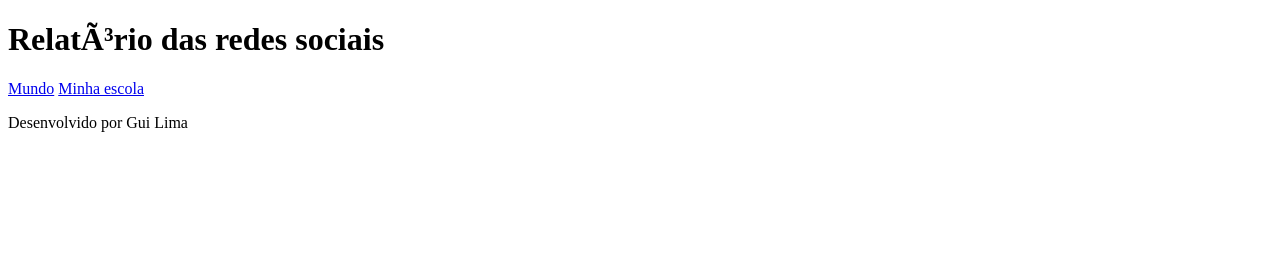
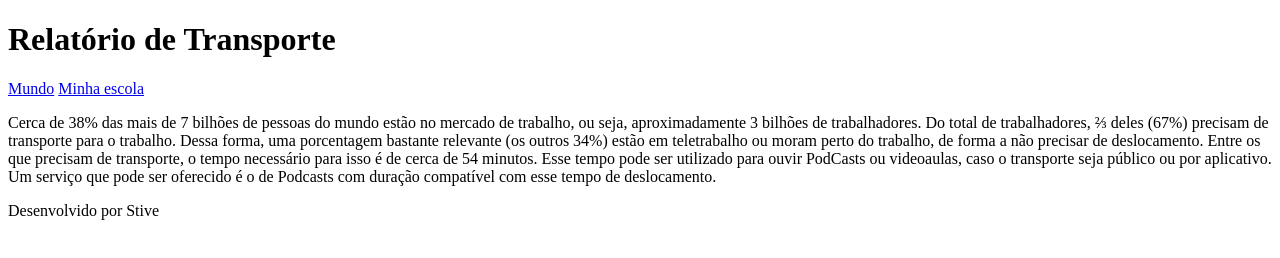
Before and after one commit to HellenQuedas/Redes-Sociais, a plain HTML site: page index.html in a window 1280 px wide. Drawn offline with Linux system fonts and the light colour scheme.

Commit message:
Add files via upload

```diff
--- a/index.html
+++ b/index.html
@@ -1,28 +1,38 @@
 <!DOCTYPE html>
-<html lang=”pt-br”>
+<html lang="pt-br">
 <head>
-<meta charset=”UTF-8”>
-<meta name=”viewport” content=”width=device-width,
-initial-scale=1.0”>
-<title>Redes Sociais</title>
+    <meta charset="UTF-8">
+    <meta name="viewport" content="width=device-width, initial-scale=1.0">
+    <title>[Tema da sua base de dados]</title>
 </head>
 <body>
     <header>
-        <h1>Relatório das redes sociais</h1>
+        <h1>Relatório de Transporte</h1>
         <nav>
-            <a href=”index.html”>Mundo</a>
-            <a href=”#”>Minha escola</a>
-            </nav>
+            <a href="index.html">Mundo</a>
+            <a href="#">Minha escola</a>
+        </nav>
     </header>
-<main></main>
-<footer></footer>
+    <main class="graficos-section">
+        <section id="graficos-container" class="graficos-container">
+            <p class="graficos-container__texto">
+                Cerca de 38% das mais de 7 bilhões de pessoas do mundo estão no
+          mercado de trabalho, ou seja, aproximadamente 3 bilhões de
+          trabalhadores. Do total de trabalhadores, ⅔ deles (67%) precisam de
+          transporte para o trabalho. Dessa forma, uma porcentagem bastante
+          relevante (os outros 34%) estão em teletrabalho ou moram perto do
+          trabalho, de forma a não precisar de deslocamento. Entre os que
+          precisam de transporte, o tempo necessário para isso é de cerca de 54
+          minutos. Esse tempo pode ser utilizado para ouvir PodCasts ou
+          videoaulas, caso o transporte seja público ou por aplicativo. Um
+          serviço que pode ser oferecido é o de Podcasts com duração compatível
+          com esse tempo de deslocamento.
+            </p>
+        </section>
+    </main>
+    <footer>
+        <p>Desenvolvido por Stive</p>
+    </footer>
+    <script type="module" src="graficos/informacoesGlobais.js"></script>
 </body>
 </html>
-<main class=”graficos-section”>
-    <section id=”graficos-container” class=”graficos-container”>
-    <!-- crie os gráficos aqui -->
-    </section>
-    </main>
-    <footer>
-        <p>Desenvolvido por Gui Lima</p>
-        </footer>
--- a/style.css
+++ b/style.css
@@ -0,0 +1,9 @@
+@import
+url(‘https://fonts.googleapis.com/css2?
+family=Nunito+Sans:ital,opsz,
+wght@0,6..12,200..1000;1,6..12,200..1000&display=swap’);
+:root {
+    --bg-color: #222831;
+    --primary-color: #DDDDDD;
+    --secundary-color: #F05454;
+    }
```
